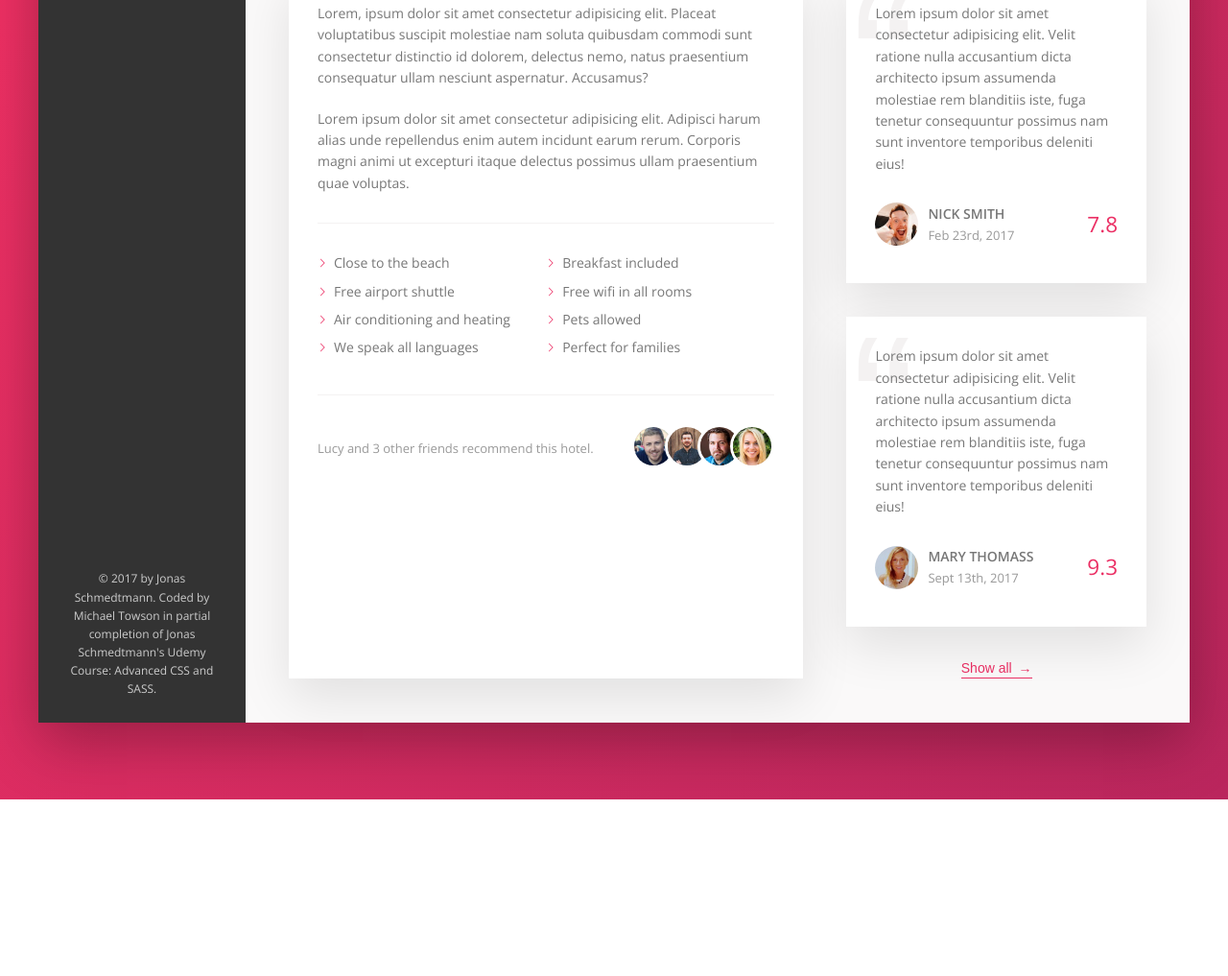
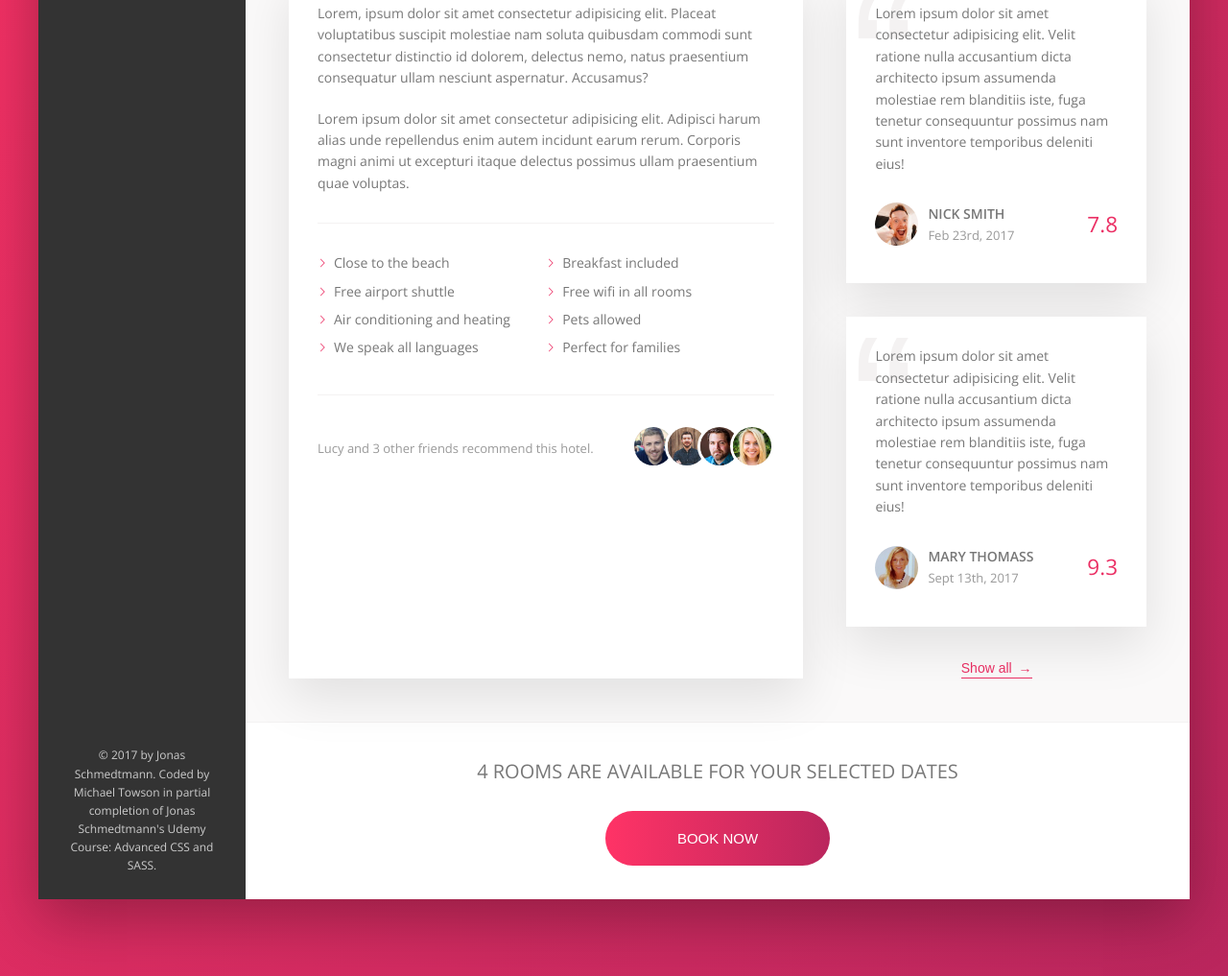
Before and after one commit to MichaelTowson/Trillo, a website: page index.html in a window 1280 px wide. Shown: the part 674-1691 px from the top of the page at 96% size. Before the commit the page ends 1507 px from the top, so only its background shows below. Drawn offline with nearby package versions, Linux system fonts and the light colour scheme.

Commit message:
add call to action section

```diff
--- a/index.html
+++ b/index.html
@@ -213,6 +213,13 @@
                             <button class="btn-inline">Show all <span>&rarr;</span></button>
                     </div>
                 </div>
+                <div class="cta">
+                    <h2 class="cta__book-now"> 4 Rooms Are Available For Your Selected Dates </h2>
+                    <button class="btn">
+                        <span class="btn__visible">Book Now</span>
+                        <span class="btn__invisible">Only 4 rooms left!</span>
+                    </button>
+                </div>
             </main>
         </div>
     </div>
--- a/static/sass/components/_components.scss
+++ b/static/sass/components/_components.scss
@@ -423,3 +423,66 @@
     }
 
 }
+
+//CALL TO ACTION ---------------------------------------------
+.cta {
+    padding: 3.5rem 0;
+    text-align: center;
+
+    &__book-now {
+        font-size: 2rem;
+        font-weight: 300;
+        text-transform: uppercase;
+        margin-bottom: 2.5rem;
+    }
+}
+
+.btn {
+    font-size: 1.5rem;
+    font-weight: 300;
+    text-transform: uppercase;
+    border-radius: 100px;
+    border: none;
+    background-image: linear-gradient(to right, var(--color-primary-light), var(--color-primary-dark));
+    color: #fff;
+    position: relative;
+    overflow: hidden;
+    cursor: pointer;
+
+    & > * {
+        display: inline-block;
+        height: 100%;
+        width: 100%;
+        transition: all .2s;
+    }
+
+    &__visible {
+        display: inline-block;
+        padding: 2rem 7.5rem;
+    }
+
+    &__invisible {
+        position: absolute;
+        padding: 2rem 0;
+        left: 0;
+        top: -100%;
+    }
+
+    &:hover {
+        background-image: linear-gradient(to left, var(--color-primary-light), var(--color-primary-dark));
+    }
+
+    &:hover &__visible {
+        transform: translateY(100%);
+    }
+
+    &:hover &__invisible {
+        top: 0;
+    }
+
+    &:focus {
+        outline: none;
+        animation: pulsate 1s infinite;
+    }
+
+}
```
Also changed, not shown: static/css/style.css.
